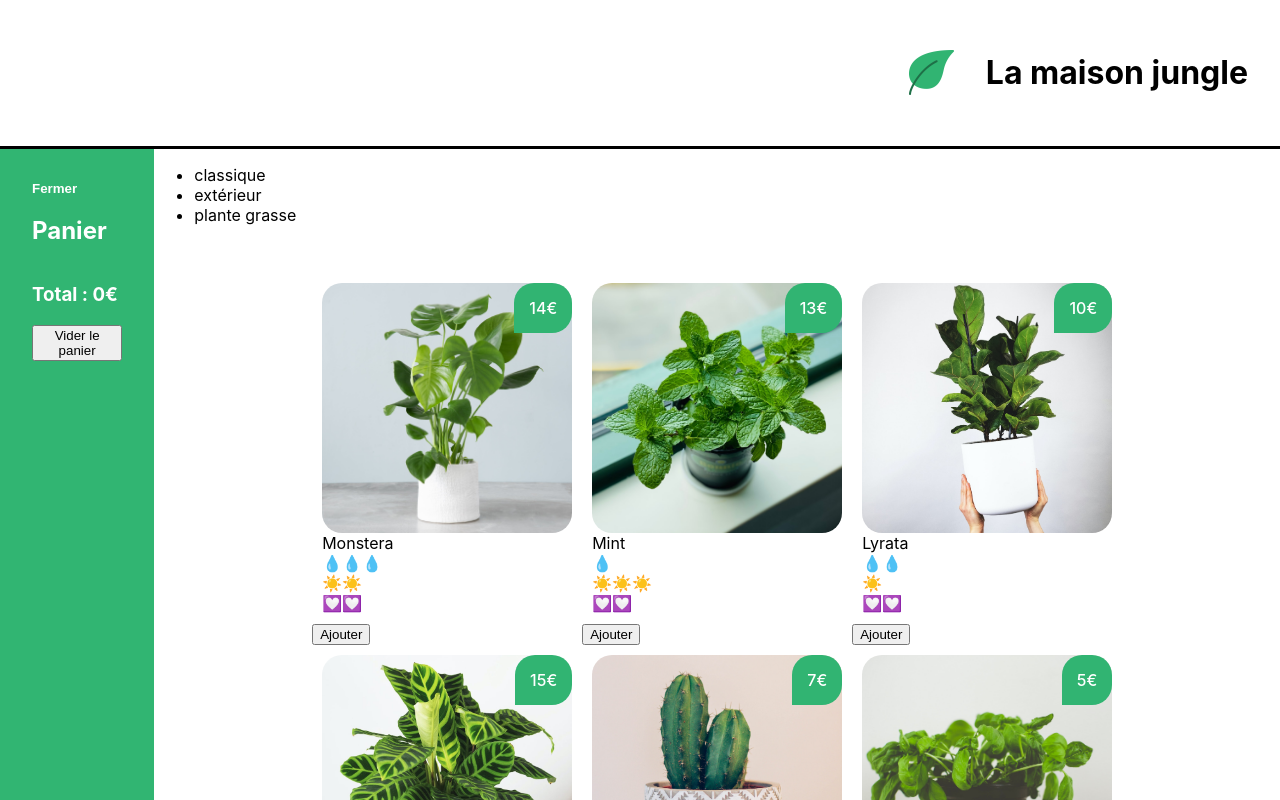
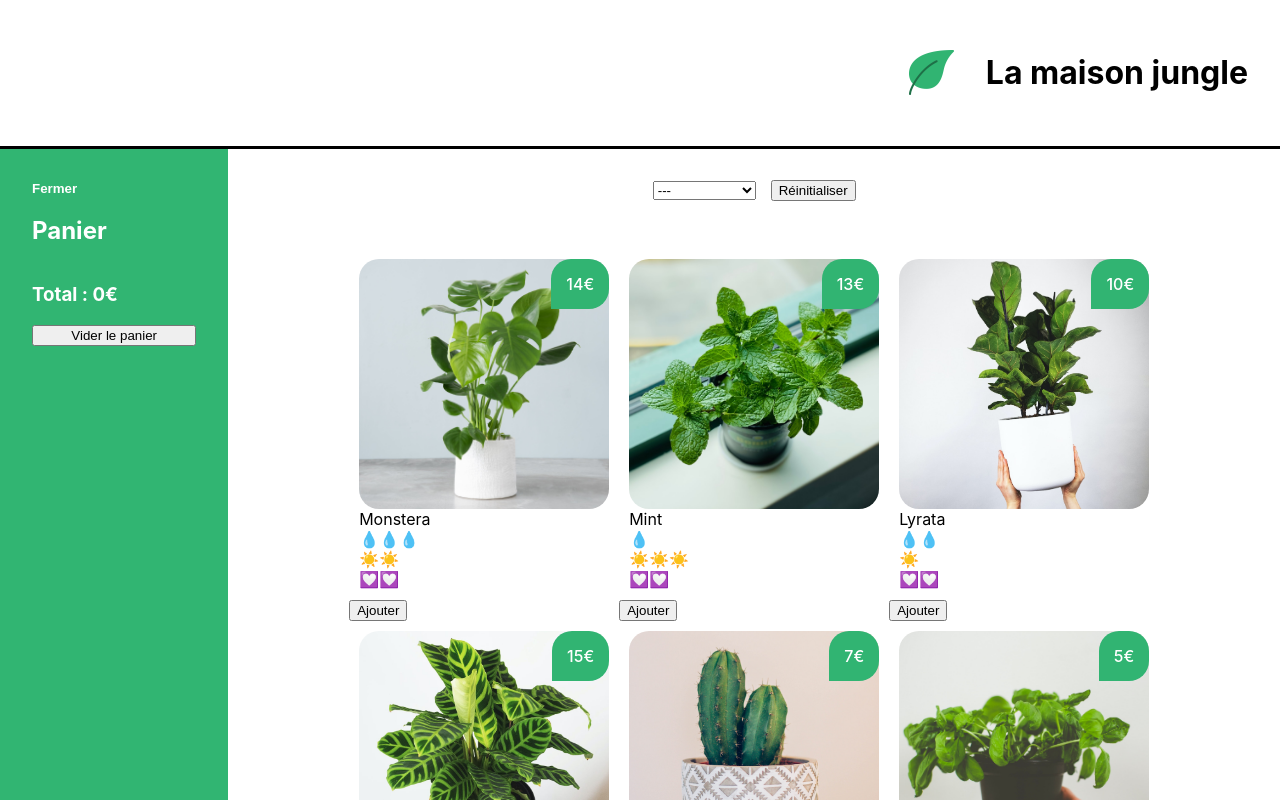
Before and after one commit to Paul-prog44/La-maison-jungle-OC-, a React (Create React App) app: page / in a window 1280 px wide. Shown: the top 800 px of the page. Built offline with nearby package versions, Linux system fonts and the light colour scheme.

Commit message:
Add filter by category

```diff
--- /dev/null
+++ b/src/components/Categories.js
@@ -0,0 +1,23 @@
+import '../styles/Categories.css'
+
+function Categories({ setActiveCategory, categories, activeCategory }) {
+	return (
+		<div className='lmj-categories'>
+			<select
+				value={activeCategory}
+				onChange={(e) => setActiveCategory(e.target.value)}
+				className='lmj-categories-select'
+			>
+				<option value=''>---</option>
+				{categories.map((cat) => (
+					<option key={cat} value={cat}>
+						{cat}
+					</option>
+				))}
+			</select>
+			<button onClick={() => setActiveCategory('')}>Réinitialiser</button>
+		</div>
+	)
+}
+
+export default Categories
--- a/src/components/ShoppingList.js
+++ b/src/components/ShoppingList.js
@@ -1,11 +1,13 @@
 import { plantList } from '../datas/plantList'
 import '../styles/ShoppingList.css'
 import PlantItem from './PlantItem';
+import Categories from './Categories';
+import { useState } from 'react';
 
 //Fonction d'affichage des plantes dispos
 function ShoppingList({ cart, updateCart }) {
 
-    //Filtre des catégories pour éviter redondance
+    const [activeCategory, setActiveCategory] = useState('')
     let categories = [];
     plantList.forEach(function(plant) {
         if (!categories.includes(plant.category)) {
@@ -29,14 +31,15 @@
     }
 
     return (
-        <div>
-            <ul>
-                {categories.map((category, index) => (
-                    <li key={`${category}-${index}`}>{ category }</li>
-                ))}
-            </ul>
+        <div className='lmj-shopping-list'>
+			<Categories
+				categories={categories}
+				setActiveCategory={setActiveCategory}
+				activeCategory={activeCategory}
+			/>
             <ul className='lmj-plant-list'>
-                {plantList.map(({id, cover, name, water, light, happiness, price}) => (
+                {plantList.map(({id, cover, name, water, light, happiness, price, category }) =>
+                !activeCategory || activeCategory === category ? (
                     <div key={id}>
                     <PlantItem
                         id={id}
@@ -50,7 +53,8 @@
                     <button onClick={() => addToCart(name, price)}>Ajouter</button>
                     </div>
 
-                ))}
+                ) : null
+                )}
             </ul>
         </div>
         )
--- /dev/null
+++ b/src/styles/Categories.css
@@ -0,0 +1,8 @@
+.lmj-categories {
+	text-align: center;
+	padding-top: 30px;
+}
+
+.lmj-categories-select {
+	margin-right: 15px;
+}
```
Also changed, not shown: 1 other file (tests, documents, lock files or other folders).
